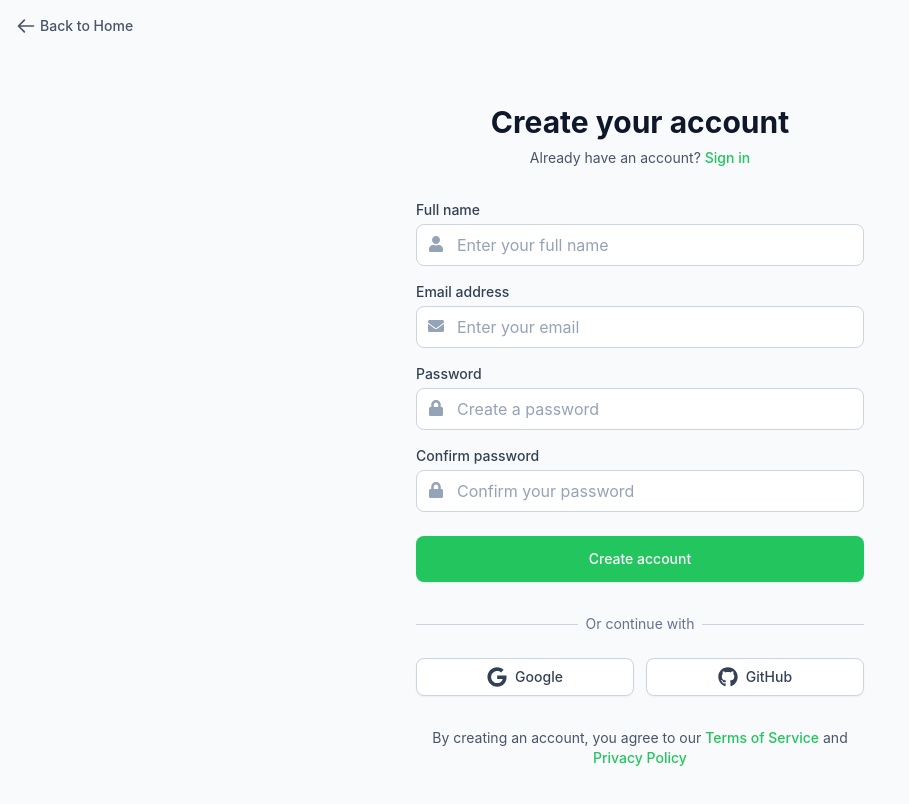
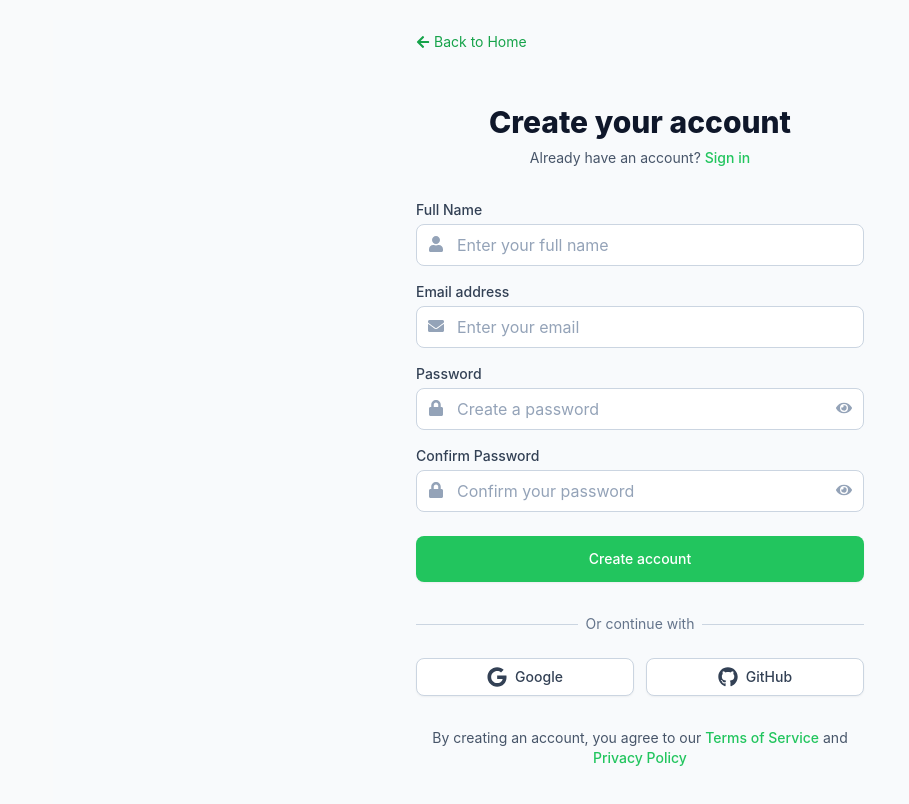
Before and after one commit to shafee-ullah/SocialNest, a React (Vite) app: page /auth/register in a window 1280 px wide. Shown: the top 804 px of the page, without its empty margins (0-909 px from the left). Built offline with nearby package versions, Linux system fonts and the light colour scheme; no server answers.

Commit message:
show password

```diff
--- a/src/pages/auth/Login.jsx
+++ b/src/pages/auth/Login.jsx
@@ -1,6 +1,6 @@
 import React, { useState } from "react";
 import { Link, useNavigate, useLocation } from "react-router-dom";
-import { FaEnvelope, FaLock, FaGoogle, FaGithub } from "react-icons/fa";
+import { FaEnvelope, FaLock, FaGoogle, FaGithub, FaEye, FaEyeSlash, FaArrowLeft } from "react-icons/fa";
 import { useAuth } from "../../provider/AuthProvider";
 
 const Login = () => {
@@ -13,6 +13,7 @@ const Login = () => {
   });
   const [loading, setLoading] = useState(false);
   const [error, setError] = useState("");
+  const [showPassword, setShowPassword] = useState(false);
 
   const handleChange = (e) => {
     const { name, value } = e.target;
@@ -78,7 +79,15 @@ const Login = () => {
 
   return (
     <div className="min-h-screen flex items-center justify-center bg-secondary-50 dark:bg-secondary-900 py-12 px-4 sm:px-6 lg:px-8">
-      <div className="max-w-md w-full space-y-8">
+      <div className="max-w-md w-full space-y-8 relative">
+        {/* Back to Home Button */}
+        <button
+          onClick={() => navigate("/")}
+          className="absolute -top-10 left-0 flex items-center text-sm text-primary-600 hover:text-primary-500 dark:text-primary-400 dark:hover:text-primary-300"
+        >
+          <FaArrowLeft className="mr-1" /> Back to Home
+        </button>
+
         <div>
           <h2 className="mt-6 text-center text-3xl font-extrabold text-secondary-900 dark:text-white">
             Sign in to your account
@@ -93,6 +102,7 @@ const Login = () => {
 
         <form className="mt-8 space-y-6" onSubmit={handleSubmit}>
           <div className="space-y-4">
+            {/* Email field */}
             <div>
               <label
                 htmlFor="email"
@@ -116,6 +126,7 @@ const Login = () => {
               </div>
             </div>
 
+            {/* Password field with show/hide toggle */}
             <div>
               <label
                 htmlFor="password"
@@ -127,15 +138,27 @@ const Login = () => {
                 <input
                   id="password"
                   name="password"
-                  type="password"
+                  type={showPassword ? "text" : "password"}
                   autoComplete="current-password"
                   required
                   value={formData.password}
                   onChange={handleChange}
-                  className="appearance-none block w-full px-4 py-2 pl-10 border border-secondary-300 dark:border-secondary-600 rounded-lg bg-white dark:bg-secondary-700 text-secondary-900 dark:text-secondary-100 placeholder-secondary-400 focus:outline-none focus:ring-2 focus:ring-primary-500 focus:border-primary-500"
+                  className="appearance-none block w-full px-4 py-2 pl-10 pr-10 border border-secondary-300 dark:border-secondary-600 rounded-lg bg-white dark:bg-secondary-700 text-secondary-900 dark:text-secondary-100 placeholder-secondary-400 focus:outline-none focus:ring-2 focus:ring-primary-500 focus:border-primary-500"
                   placeholder="Enter your password"
                 />
                 <FaLock className="absolute left-3 top-3 text-secondary-400" />
+                <button
+                  type="button"
+                  onClick={() => setShowPassword(!showPassword)}
+                  className="absolute right-3 top-3 text-secondary-400 hover:text-secondary-500 focus:outline-none"
+                  tabIndex="-1"
+                >
+                  {showPassword ? (
+                    <FaEyeSlash className="h-4 w-4" />
+                  ) : (
+                    <FaEye className="h-4 w-4" />
+                  )}
+                </button>
               </div>
             </div>
           </div>
@@ -156,14 +179,7 @@ const Login = () => {
               </label>
             </div>
 
-            <div className="text-sm">
-              <Link
-                to="/auth/forgot-password"
-                className="font-medium text-primary-600 hover:text-primary-500 dark:text-primary-400 dark:hover:text-primary-300"
-              >
-                Forgot your password?
-              </Link>
-            </div>
+
           </div>
 
           <div>
--- a/src/pages/auth/Register.jsx
+++ b/src/pages/auth/Register.jsx
@@ -1,6 +1,6 @@
 import React, { useState } from "react";
 import { Link, useNavigate } from "react-router-dom";
-import { FaEnvelope, FaLock, FaUser, FaGoogle, FaGithub } from "react-icons/fa";
+import { FaEnvelope, FaLock, FaUser, FaGoogle, FaGithub, FaEye, FaEyeSlash, FaArrowLeft } from "react-icons/fa";
 import { useAuth } from "../../provider/AuthProvider";
 
 const Register = () => {
@@ -14,6 +14,8 @@ const Register = () => {
   });
   const [loading, setLoading] = useState(false);
   const [error, setError] = useState("");
+  const [showPassword, setShowPassword] = useState(false);
+  const [showConfirmPassword, setShowConfirmPassword] = useState(false);
 
   const handleChange = (e) => {
     const { name, value } = e.target;
@@ -82,33 +84,17 @@ const Register = () => {
 
   return (
     <div className="min-h-screen flex items-center justify-center bg-secondary-50 dark:bg-secondary-900 py-12 px-4 sm:px-6 lg:px-8">
-      <div className="max-w-md w-full space-y-8">
+      <div className="max-w-md w-full space-y-8 relative">
         {/* Back to Home Button */}
-        <div className="absolute top-4 left-4">
-          <Link
-            to="/"
-            className="inline-flex items-center text-sm font-medium text-secondary-600 dark:text-secondary-400 hover:text-primary-500 dark:hover:text-primary-400"
-          >
-            <svg
-              className="h-5 w-5 mr-1"
-              fill="none"
-              stroke="currentColor"
-              viewBox="0 0 24 24"
-              xmlns="http://www.w3.org/2000/svg"
-            >
-              <path
-                strokeLinecap="round"
-                strokeLinejoin="round"
-                strokeWidth={2}
-                d="M10 19l-7-7m0 0l7-7m-7 7h18"
-              />
-            </svg>
-            Back to Home
-          </Link>
-        </div>
+        <button
+          onClick={() => navigate("/")}
+          className="absolute -top-10 left-0 flex items-center text-sm text-primary-600 hover:text-primary-500 dark:text-primary-400 dark:hover:text-primary-300"
+        >
+          <FaArrowLeft className="mr-1" /> Back to Home
+        </button>
 
         <div>
-          <h2 className="mt-6 text-center text-3xl font-bold text-secondary-900 dark:text-secondary-100">
+          <h2 className="mt-6 text-center text-3xl font-extrabold text-secondary-900 dark:text-white">
             Create your account
           </h2>
           <p className="mt-2 text-center text-sm text-secondary-600 dark:text-secondary-400">
@@ -130,12 +116,10 @@ const Register = () => {
 
         <form className="mt-8 space-y-6" onSubmit={handleSubmit}>
           <div className="space-y-4">
+            {/* Name field */}
             <div>
-              <label
-                htmlFor="name"
-                className="block text-sm font-medium text-secondary-700 dark:text-secondary-300"
-              >
-                Full name
+              <label htmlFor="name" className="block text-sm font-medium text-secondary-700 dark:text-secondary-300">
+                Full Name
               </label>
               <div className="mt-1 relative">
                 <input
@@ -146,18 +130,16 @@ const Register = () => {
                   required
                   value={formData.name}
                   onChange={handleChange}
-                  className="appearance-none block w-full px-4 py-2 pl-10 border border-secondary-300 dark:border-secondary-600 rounded-lg bg-white dark:bg-secondary-700 text-secondary-900 dark:text-secondary-100 placeholder-secondary-400 focus:outline-none focus:ring-2 focus:ring-offset-2 focus:ring-primary-500 focus:border-primary-500"
+                  className="appearance-none block w-full px-4 py-2 pl-10 border border-secondary-300 dark:border-secondary-600 rounded-lg bg-white dark:bg-secondary-700 text-secondary-900 dark:text-secondary-100 placeholder-secondary-400 focus:outline-none focus:ring-2 focus:ring-primary-500 focus:border-primary-500"
                   placeholder="Enter your full name"
                 />
                 <FaUser className="absolute left-3 top-3 text-secondary-400" />
               </div>
             </div>
 
+            {/* Email field */}
             <div>
-              <label
-                htmlFor="email"
-                className="block text-sm font-medium text-secondary-700 dark:text-secondary-300"
-              >
+              <label htmlFor="email" className="block text-sm font-medium text-secondary-700 dark:text-secondary-300">
                 Email address
               </label>
               <div className="mt-1 relative">
@@ -169,56 +151,76 @@ const Register = () => {
                   required
                   value={formData.email}
                   onChange={handleChange}
-                  className="appearance-none block w-full px-4 py-2 pl-10 border border-secondary-300 dark:border-secondary-600 rounded-lg bg-white dark:bg-secondary-700 text-secondary-900 dark:text-secondary-100 placeholder-secondary-400 focus:outline-none focus:ring-2 focus:ring-offset-2 focus:ring-primary-500 focus:border-primary-500"
+                  className="appearance-none block w-full px-4 py-2 pl-10 border border-secondary-300 dark:border-secondary-600 rounded-lg bg-white dark:bg-secondary-700 text-secondary-900 dark:text-secondary-100 placeholder-secondary-400 focus:outline-none focus:ring-2 focus:ring-primary-500 focus:border-primary-500"
                   placeholder="Enter your email"
                 />
                 <FaEnvelope className="absolute left-3 top-3 text-secondary-400" />
               </div>
             </div>
 
+            {/* Password field with show/hide toggle */}
             <div>
-              <label
-                htmlFor="password"
-                className="block text-sm font-medium text-secondary-700 dark:text-secondary-300"
-              >
+              <label htmlFor="password" className="block text-sm font-medium text-secondary-700 dark:text-secondary-300">
                 Password
               </label>
               <div className="mt-1 relative">
                 <input
                   id="password"
                   name="password"
-                  type="password"
+                  type={showPassword ? "text" : "password"}
                   autoComplete="new-password"
                   required
                   value={formData.password}
                   onChange={handleChange}
-                  className="appearance-none block w-full px-4 py-2 pl-10 border border-secondary-300 dark:border-secondary-600 rounded-lg bg-white dark:bg-secondary-700 text-secondary-900 dark:text-secondary-100 placeholder-secondary-400 focus:outline-none focus:ring-2 focus:ring-offset-2 focus:ring-primary-500 focus:border-primary-500"
+                  className="appearance-none block w-full px-4 py-2 pl-10 pr-10 border border-secondary-300 dark:border-secondary-600 rounded-lg bg-white dark:bg-secondary-700 text-secondary-900 dark:text-secondary-100 placeholder-secondary-400 focus:outline-none focus:ring-2 focus:ring-primary-500 focus:border-primary-500"
                   placeholder="Create a password"
                 />
                 <FaLock className="absolute left-3 top-3 text-secondary-400" />
+                <button
+                  type="button"
+                  onClick={() => setShowPassword(!showPassword)}
+                  className="absolute right-3 top-3 text-secondary-400 hover:text-secondary-500 focus:outline-none"
+                  tabIndex="-1"
+                >
+                  {showPassword ? (
+                    <FaEyeSlash className="h-4 w-4" />
+                  ) : (
+                    <FaEye className="h-4 w-4" />
+                  )}
+                </button>
               </div>
             </div>
 
+            {/* Confirm Password field with show/hide toggle */}
             <div>
-              <label
-                htmlFor="confirmPassword"
-                className="block text-sm font-medium text-secondary-700 dark:text-secondary-300"
-              >
-                Confirm password
+              <label htmlFor="confirmPassword" className="block text-sm font-medium text-secondary-700 dark:text-secondary-300">
+                Confirm Password
               </label>
               <div className="mt-1 relative">
                 <input
                   id="confirmPassword"
                   name="confirmPassword"
-                  type="password"
+                  type={showConfirmPassword ? "text" : "password"}
                   autoComplete="new-password"
                   required
                   value={formData.confirmPassword}
                   onChange={handleChange}
-                  className="appearance-none block w-full px-4 py-2 pl-10 border border-secondary-300 dark:border-secondary-600 rounded-lg bg-white dark:bg-secondary-700 text-secondary-900 dark:text-secondary-100 placeholder-secondary-400 focus:outline-none focus:ring-2 focus:ring-offset-2 focus:ring-primary-500 focus:border-primary-500"
+                  className="appearance-none block w-full px-4 py-2 pl-10 pr-10 border border-secondary-300 dark:border-secondary-600 rounded-lg bg-white dark:bg-secondary-700 text-secondary-900 dark:text-secondary-100 placeholder-secondary-400 focus:outline-none focus:ring-2 focus:ring-primary-500 focus:border-primary-500"
                   placeholder="Confirm your password"
                 />
                 <FaLock className="absolute left-3 top-3 text-secondary-400" />
+                <button
+                  type="button"
+                  onClick={() => setShowConfirmPassword(!showConfirmPassword)}
+                  className="absolute right-3 top-3 text-secondary-400 hover:text-secondary-500 focus:outline-none"
+                  tabIndex="-1"
+                >
+                  {showConfirmPassword ? (
+                    <FaEyeSlash className="h-4 w-4" />
+                  ) : (
+                    <FaEye className="h-4 w-4" />
+                  )}
+                </button>
               </div>
             </div>
           </div>
```
